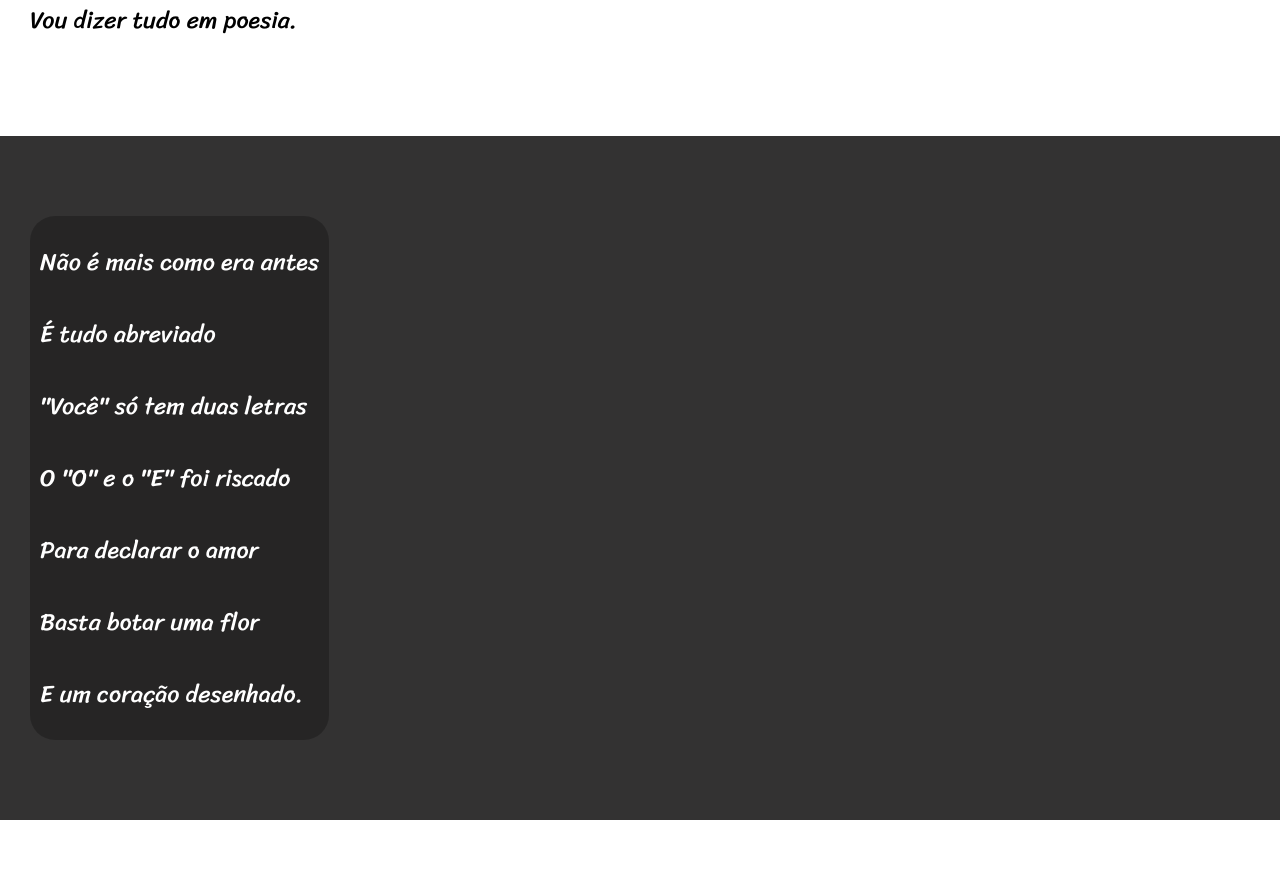
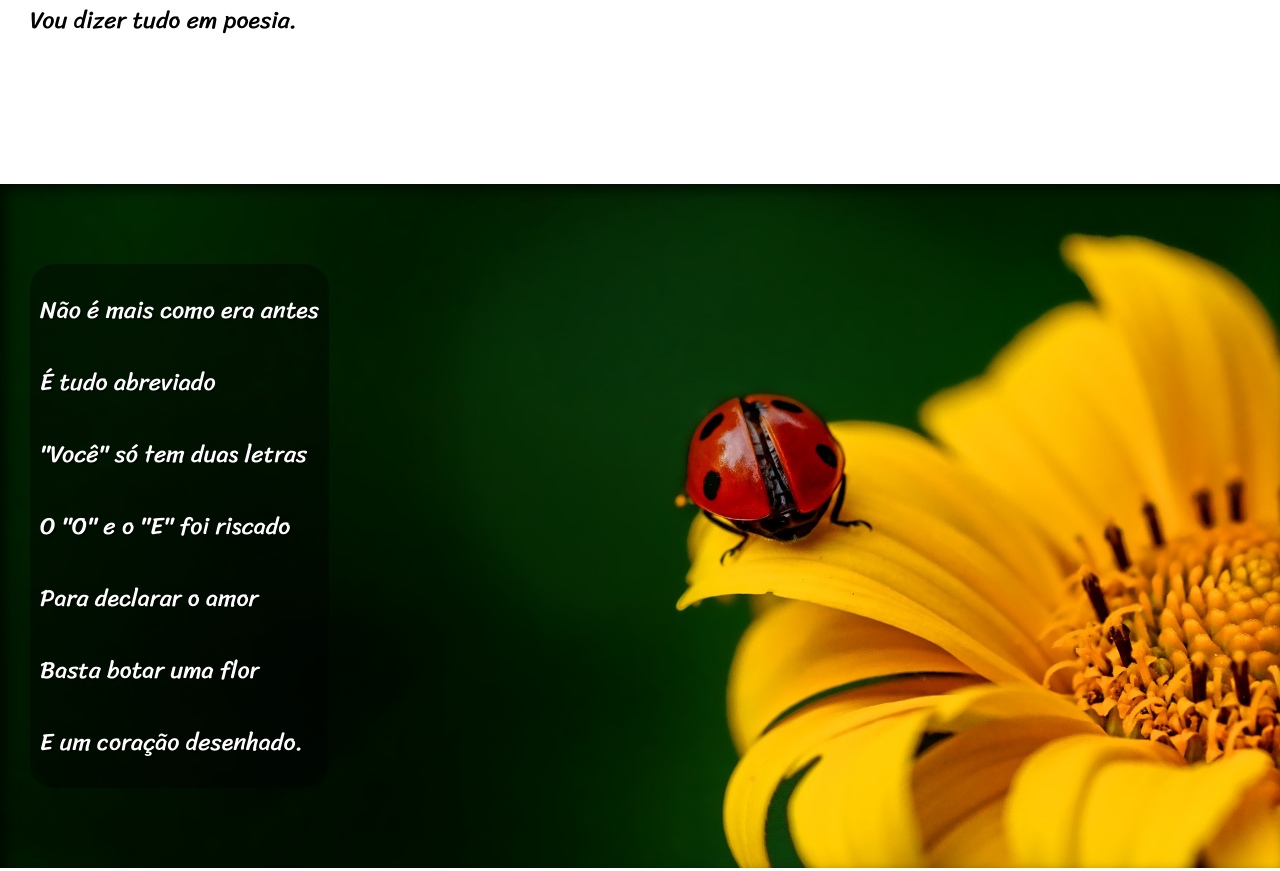
Before and after one commit to JonathanGOSantos/html-css, a plain HTML site: page desafios/d12/index.html in a window 1280 px wide. Shown: the part 740-1611 px from the top of the page. Drawn offline with Linux system fonts and the light colour scheme.

Commit message:
d12 concluido

```diff
--- a/desafios/d12/index.html
+++ b/desafios/d12/index.html
@@ -25,7 +25,7 @@
             </p>
         </section>
 
-        <section class="imagem">
+        <section class="imagem" id="img01">
             <p>
                 Não é mais como era antes <br>
                 É tudo abreviado <br>
@@ -59,7 +59,7 @@
             </p>
         </section>
 
-        <section class="imagem">
+        <section class="imagem" id="img02">
             <p>
                 Tenho saudade das cartas <br>
                 Escritas com a própria mão <br>
--- a/desafios/d12/style.css
+++ b/desafios/d12/style.css
@@ -15,14 +15,14 @@
 }
 
 html, body{
-    min-width: 100vh;
-    background-color: darkgray;
+    max-width: 100vw;
+    background-color: white;
     font-family: var(--fonte1);
 }
 
 header{
     background: black;
-    color: white;
+    color: rgba(255, 255, 255, 0.950);
     text-align: center;
 }
 header > h1{
@@ -47,17 +47,15 @@ a:hover{
     background-color: gray;
     border-radius: 5px;
 }
-
-main{
-
-}
-
 section{
     padding: 10vh 0;
     line-height: 2em;
     padding-left: 30px;
     font-family: var(--fonte3);
     font-size: 1.5em;
+}
+section > p{
+    padding-bottom: 2em;
 }
 section.normal{
     background: white;
@@ -66,18 +64,30 @@ section.normal{
 section.imagem{
     background: rgb(51, 50, 50);
     color: white;
+    box-shadow: inset 6px 6px 13px 0px rgba(0, 0, 0, 0.623);
+    background-position: right center;
+    background-size: cover;
+    background-attachment: fixed;
+}
+
+section#img01{
+    background-image: url(imagens/background001.jpg);
+}
+section#img02{
+    background-image: url(imagens/background002.jpg);
 }
 
 section.imagem > p{
     display: inline-block;
     padding: 10px;
     border-radius: 25px;
-    background: rgba(0, 0, 0, 0.255);
+    background: rgba(0, 0, 0, 0.4);
+    text-shadow: 2px 2px 0px rgba(0, 0, 0, 0.39);
 }
 
 footer{
     background: black;
     color: white;
     text-align: center;
-    padding: 10px;
+    padding: 5px;
 }
```
